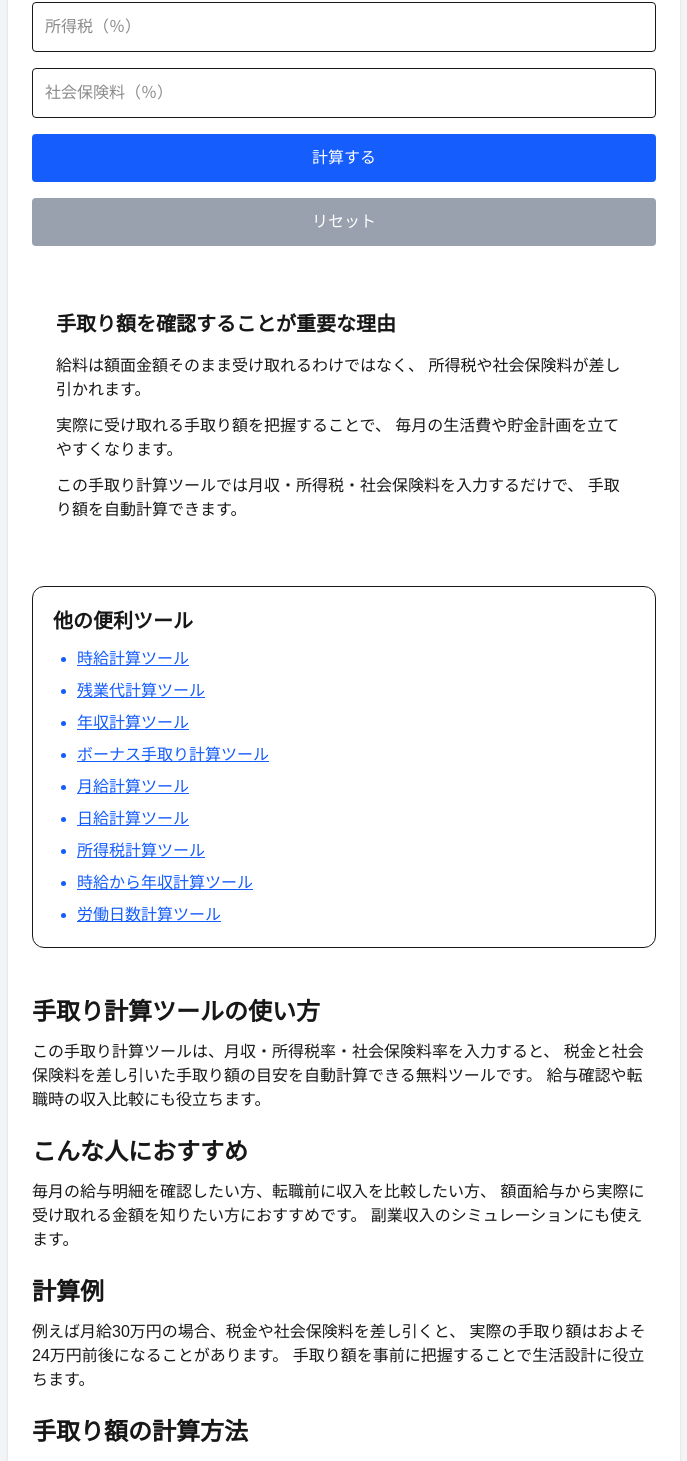
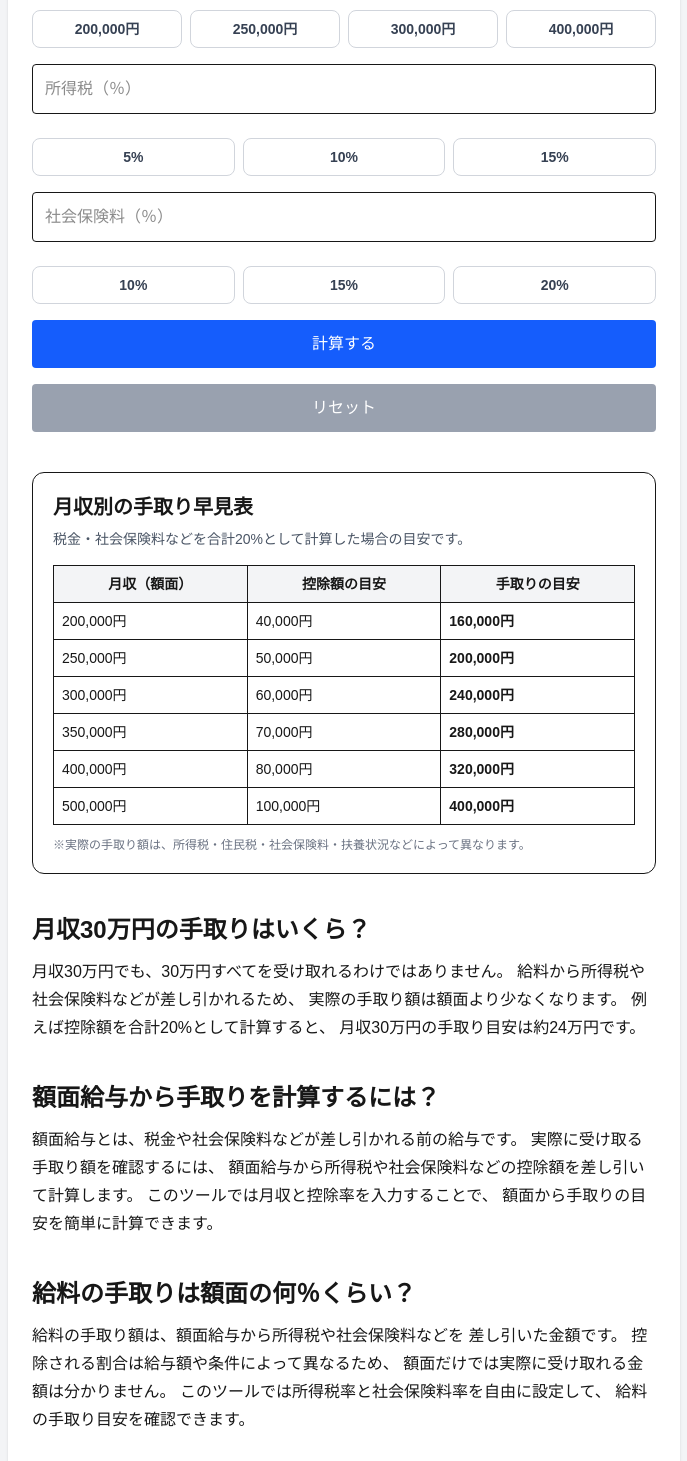
Before and after one commit to antfarm-lab/-take-home-pay-calc, a Next.js app: page / in a window 1280 px wide. Shown: the part 172-1633 px from the top of the page, without its empty margins (296-983 px from the left). Built offline with nearby package versions, Linux system fonts and the light colour scheme.

Commit message:
Improve daily wage calculator SEO and features

```diff
--- a/app/layout.tsx
+++ b/app/layout.tsx
@@ -2,19 +2,24 @@ import type { Metadata } from "next";
 import "./globals.css";
 
 export const metadata: Metadata = {
-  title: "手取り計算ツール【無料】給料の手取り額を自動計算",
+  title: "手取り計算ツール【無料】月収・給料・額面から手取りを計算",
 
   description:
-    "月収・所得税・社会保険料を入力するだけで給料の手取り額を無料で自動計算できる便利ツールです。",
-    verification: {
-  google: "miCxwdbgRhGe66W37cjiBB0MFNO1tB2WJxh9Dm_zTjc",
-},
+    "月収・給料の額面から手取り額を無料で計算できるツールです。所得税率・社会保険料率を入力して、月収30万円などの手取り目安や控除額を簡単にシミュレーションできます。",
+
+  verification: {
+    google: "miCxwdbgRhGe66W37cjiBB0MFNO1tB2WJxh9Dm_zTjc",
+  },
 
   keywords: [
     "手取り計算",
-    "給料計算",
-    "月収計算",
-    "所得税計算",
+    "給料 手取り",
+    "月収 手取り",
+    "月収30万 手取り",
+    "額面 手取り",
+    "給与 手取り 計算",
+    "手取り シミュレーション",
+    "所得税 計算",
     "社会保険料",
   ],
 };
--- a/app/page.tsx
+++ b/app/page.tsx
@@ -46,6 +46,22 @@ const insuranceAmount =
             onChange={(e) => setSalary(e.target.value)}
             className="w-full border p-3 rounded"
           />
+          <div className="mt-2 grid grid-cols-2 gap-2 sm:grid-cols-4">
+  {["200000", "250000", "300000", "400000"].map((value) => (
+    <button
+      key={value}
+      type="button"
+      onClick={() => setSalary(value)}
+      className={`rounded-lg border px-3 py-2 text-sm font-bold ${
+        salary === value
+          ? "border-black bg-black text-white"
+          : "border-gray-300 bg-white text-gray-700"
+      }`}
+    >
+      {Number(value).toLocaleString()}円
+    </button>
+  ))}
+</div>
 
           <input
             type="number"
@@ -54,7 +70,22 @@ const insuranceAmount =
             onChange={(e) => setTax(e.target.value)}
             className="w-full border p-3 rounded"
           />
-
+<div className="mt-2 grid grid-cols-3 gap-2">
+  {["5", "10", "15"].map((value) => (
+    <button
+      key={value}
+      type="button"
+      onClick={() => setTax(value)}
+      className={`rounded-lg border px-3 py-2 text-sm font-bold ${
+        tax === value
+          ? "border-black bg-black text-white"
+          : "border-gray-300 bg-white text-gray-700"
+      }`}
+    >
+      {value}%
+    </button>
+  ))}
+</div>
           <input
             type="number"
             placeholder="社会保険料（％）"
@@ -62,7 +93,22 @@ const insuranceAmount =
             onChange={(e) => setInsurance(e.target.value)}
             className="w-full border p-3 rounded"
           />
-
+<div className="mt-2 grid grid-cols-3 gap-2">
+  {["10", "15", "20"].map((value) => (
+    <button
+      key={value}
+      type="button"
+      onClick={() => setInsurance(value)}
+      className={`rounded-lg border px-3 py-2 text-sm font-bold ${
+        insurance === value
+          ? "border-black bg-black text-white"
+          : "border-gray-300 bg-white text-gray-700"
+      }`}
+    >
+      {value}%
+    </button>
+  ))}
+</div>
           <button
             onClick={calculate}
             className="w-full bg-blue-600 text-white p-3 rounded"
@@ -77,35 +123,149 @@ const insuranceAmount =
             リセット
           </button>
 
-         {takeHome !== null && (
-  <div className="mt-6 rounded-xl bg-gray-50 p-5">
-    <p className="text-sm text-gray-600">
-      月収 {salaryAmount.toLocaleString()}円
-    </p>
+        {takeHome !== null && (
+  <div className="mt-6 rounded-xl border bg-gray-50 p-5">
+    <h2 className="mb-4 text-xl font-bold">
+      手取りシミュレーション結果
+    </h2>
 
-    <p className="mt-4 text-sm text-gray-600">所得税</p>
-    <p className="text-xl font-bold">
-      {Math.round(taxAmount).toLocaleString()}円
-    </p>
+    <div className="space-y-3">
+      <div className="flex justify-between">
+        <span className="text-gray-600">月収（額面）</span>
+        <span className="font-bold">
+          {salaryAmount.toLocaleString()}円
+        </span>
+      </div>
 
-    <p className="mt-4 text-sm text-gray-600">社会保険料</p>
-    <p className="text-xl font-bold">
-      {Math.round(insuranceAmount).toLocaleString()}円
-    </p>
+      <div className="flex justify-between">
+        <span className="text-gray-600">
+          所得税（{Number(tax) || 0}%）
+        </span>
+        <span className="font-bold">
+          -{Math.round(taxAmount).toLocaleString()}円
+        </span>
+      </div>
 
-    <p className="mt-4 text-sm text-gray-600">控除合計</p>
-    <p className="text-xl font-bold">
-      {Math.round(taxAmount + insuranceAmount).toLocaleString()}円
-    </p>
+      <div className="flex justify-between">
+        <span className="text-gray-600">
+          社会保険料（{Number(insurance) || 0}%）
+        </span>
+        <span className="font-bold">
+          -{Math.round(insuranceAmount).toLocaleString()}円
+        </span>
+      </div>
 
-    <p className="mt-4 text-sm text-gray-600">手取り額</p>
-    <p className="text-3xl font-bold">
-      {Math.round(takeHome).toLocaleString()}円
+      <div className="flex justify-between border-t pt-3">
+        <span className="font-bold">控除合計</span>
+        <span className="font-bold">
+          -{Math.round(taxAmount + insuranceAmount).toLocaleString()}円
+        </span>
+      </div>
+
+      <div className="mt-4 rounded-xl bg-white p-4 text-center">
+        <p className="text-sm text-gray-600">手取り額の目安</p>
+        <p className="mt-1 text-3xl font-bold text-green-600">
+          {Math.round(takeHome).toLocaleString()}円
+        </p>
+      </div>
+    </div>
+
+    <p className="mt-4 text-xs leading-relaxed text-gray-500">
+      ※簡易シミュレーションです。住民税・扶養・各種控除などは
+      計算に含まれていません。実際の手取り額とは異なる場合があります。
     </p>
   </div>
 )}
 
         </div>
+        <section className="mt-10 rounded-xl border bg-white p-5">
+  <h2 className="text-xl font-bold mb-2">
+    月収別の手取り早見表
+  </h2>
+
+  <p className="mb-4 text-sm text-gray-600">
+    税金・社会保険料などを合計20%として計算した場合の目安です。
+  </p>
+
+  <div className="overflow-x-auto">
+    <table className="w-full border-collapse text-sm">
+      <thead>
+        <tr className="bg-gray-100">
+          <th className="border p-2">月収（額面）</th>
+          <th className="border p-2">控除額の目安</th>
+          <th className="border p-2">手取りの目安</th>
+        </tr>
+      </thead>
+
+      <tbody>
+        {[
+          [200000, 40000, 160000],
+          [250000, 50000, 200000],
+          [300000, 60000, 240000],
+          [350000, 70000, 280000],
+          [400000, 80000, 320000],
+          [500000, 100000, 400000],
+        ].map(([salary, deduction, takeHome]) => (
+          <tr key={salary}>
+            <td className="border p-2">
+              {salary.toLocaleString()}円
+            </td>
+            <td className="border p-2">
+              {deduction.toLocaleString()}円
+            </td>
+            <td className="border p-2 font-semibold">
+              {takeHome.toLocaleString()}円
+            </td>
+          </tr>
+        ))}
+      </tbody>
+    </table>
+  </div>
+
+  <p className="mt-3 text-xs text-gray-500">
+    ※実際の手取り額は、所得税・住民税・社会保険料・扶養状況などによって異なります。
+  </p>
+</section>
+<section className="mt-10 text-left">
+  <h2 className="text-2xl font-bold mb-3">
+    月収30万円の手取りはいくら？
+  </h2>
+
+  <p className="leading-7">
+    月収30万円でも、30万円すべてを受け取れるわけではありません。
+    給料から所得税や社会保険料などが差し引かれるため、
+    実際の手取り額は額面より少なくなります。
+    例えば控除額を合計20%として計算すると、
+    月収30万円の手取り目安は約24万円です。
+  </p>
+</section>
+<section className="mt-10 text-left">
+  <h2 className="text-2xl font-bold mb-3">
+    額面給与から手取りを計算するには？
+  </h2>
+
+  <p className="leading-7">
+    額面給与とは、税金や社会保険料などが差し引かれる前の給与です。
+    実際に受け取る手取り額を確認するには、
+    額面給与から所得税や社会保険料などの控除額を差し引いて計算します。
+    このツールでは月収と控除率を入力することで、
+    額面から手取りの目安を簡単に計算できます。
+  </p>
+</section>
+<section className="mt-10 text-left">
+  <h2 className="text-2xl font-bold mb-3">
+    給料の手取りは額面の何％くらい？
+  </h2>
+
+  <p className="leading-7">
+    給料の手取り額は、額面給与から所得税や社会保険料などを
+    差し引いた金額です。
+    控除される割合は給与額や条件によって異なるため、
+    額面だけでは実際に受け取れる金額は分かりません。
+    このツールでは所得税率と社会保険料率を自由に設定して、
+    給料の手取り目安を確認できます。
+  </p>
+</section>
         <section className="mt-10 bg-white rounded-xl p-6">
   <h2 className="text-xl font-bold mb-4">
     手取り額を確認することが重要な理由
```
